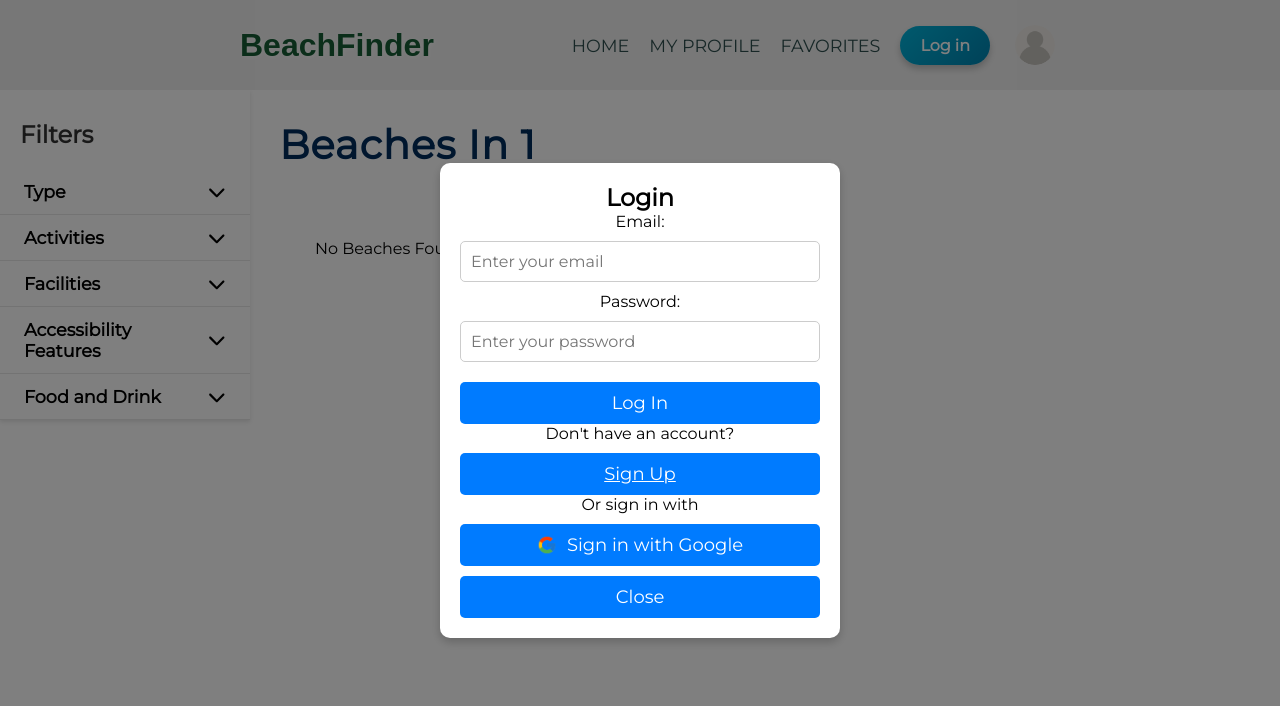
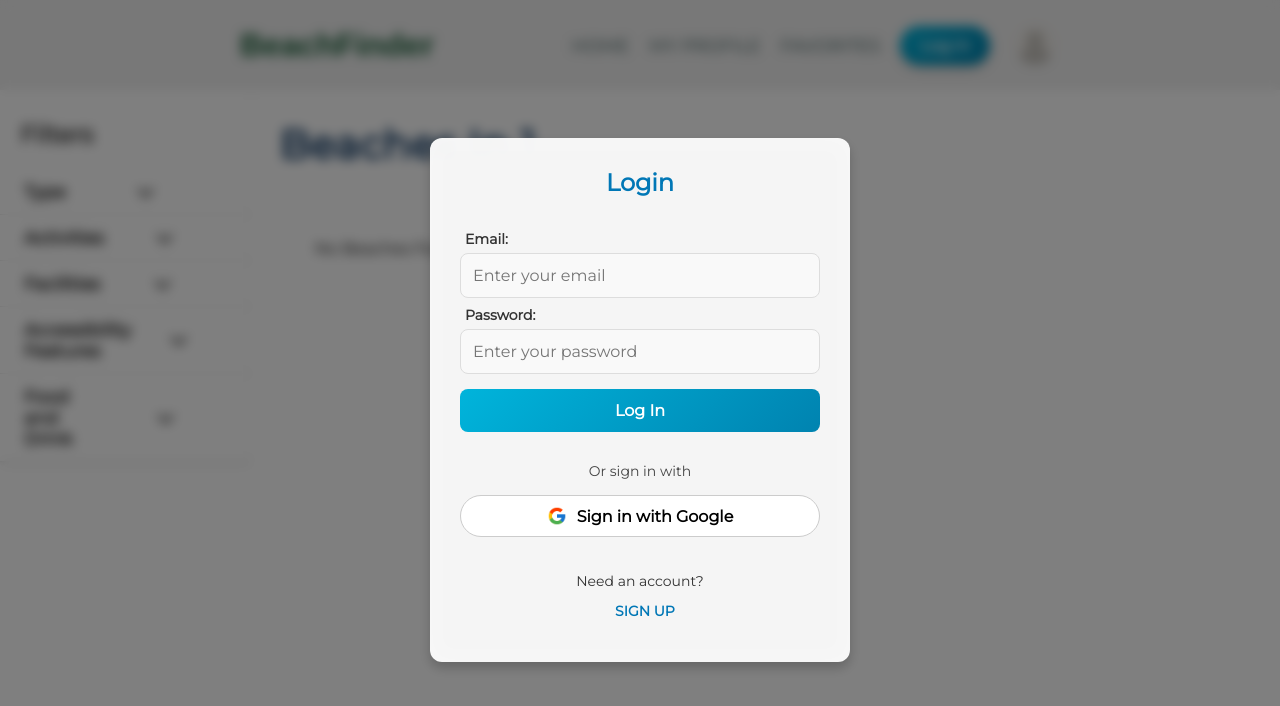
Before and after one commit to mickeytodd/beaches-web, a React (Create React App) app: page /location/1 in a window 1280 px wide. Both pictures are taken after a click on the button "Log in". Shown: the top 706 px of the page. Built offline with nearby package versions, Linux system fonts and the light colour scheme.

Commit message:
login design done

```diff
--- a/src/components/Login/Login.css
+++ b/src/components/Login/Login.css
@@ -10,7 +10,7 @@
 
 @keyframes slideUp {
     from {
-        transform: translateY(20px);
+        transform: translateY(30px);
         opacity: 0;
     }
 
@@ -20,6 +20,9 @@
     }
 }
 
+.login-form__container {
+    padding: 10px 0;
+}
 
 .login-overlay {
     position: fixed;
@@ -28,6 +31,7 @@
     width: 100%;
     height: 100%;
     background: rgba(0, 0, 0, 0.5);
+    backdrop-filter: blur(6px);
     display: flex;
     justify-content: center;
     align-items: center;
@@ -36,70 +40,83 @@
 }
 
 .login-content {
-    background: white;
-    padding: 20px;
-    border-radius: 10px;
-    width: 400px;
+    background: rgba(255, 255, 255, 0.95);
+    backdrop-filter: blur(12px);
+    padding: 30px;
+    border-radius: 12px;
+    width: 420px;
     max-width: 90%;
     text-align: center;
-    box-shadow: 0px 4px 10px rgba(0, 0, 0, 0.2);
+    box-shadow: 0px 6px 12px rgba(0, 0, 0, 0.2);
     animation: slideUp 0.3s ease-in-out;
 }
 
-.login-content input {
-    width: 100%;
-    padding: 10px;
-    margin: 10px 0;
-    border: 1px solid #ccc;
-    border-radius: 5px;
-    font-size: 16px;
+.login-content h2 {
+    color: #0077b6;
+    font-size: 24px;
+    margin-bottom: 15px;
 }
 
-.login-content button {
-    width: 100%;
-    padding: 10px;
-    background: #007bff;
-    color: white;
-    border: none;
-    border-radius: 5px;
-    cursor: pointer;
-    font-size: 18px;
-    margin-top: 10px;
-    transition: background 0.3s ease;
+label {
+    display: block;
+    text-align: left;
+    font-weight: bold;
+    font-size: 14px;
+    margin: 8px 0 5px;
+    color: #333;
+    padding: 0 5px;
 }
 
-.login-content button:hover {
-    background: #0056b3;
+input {
+    width: 100%;
+    padding: 12px;
+    border: 1px solid #ddd;
+    border-radius: 8px;
+    font-size: 16px;
+    background: #f9f9f9;
+    transition: border 0.3s ease;
 }
 
-.close-button {
-    background: red;
-    padding: 8px;
-    border: none;
-    color: white;
-    cursor: pointer;
-    margin-top: 15px;
-    border-radius: 5px;
-    font-size: 16px;
+input:focus {
+    border-color: #00a6fb;
+    outline: none;
+    background: white;
 }
 
-.login_label {
-    color: black;
+button {
+    width: 100%;
+    padding: 12px;
+    border: none;
+    font-size: 16px;
+    font-weight: bold;
+    border-radius: 8px;
+    cursor: pointer;
+    transition: all 0.3s ease-in-out;
+}
+
+button[type="submit"] {
+    background: linear-gradient(135deg, #00b4db, #0083b0);
+    color: white;
+    margin-top: 15px;
+}
+
+button[type="submit"]:hover {
+    background: linear-gradient(135deg, #0093c4, #006494);
+    transform: scale(1.05);
 }
 
 .google-auth {
-    width: 100%;
+    background: white;
+    border: 1px solid #ccc;
     display: flex;
     align-items: center;
     justify-content: center;
-    background: white;
-    border: 1px solid #ccc;
     padding: 10px;
     font-size: 16px;
+    border-radius: 25px;
+    margin-top: 15px;
     cursor: pointer;
-    border-radius: 5px;
-    margin-top: 10px;
-    transition: background 0.3s ease;
+    transition: all 0.3s ease-in-out;
 }
 
 .google-auth img {
@@ -110,48 +127,49 @@
 
 .google-auth:hover {
     background: #f0f0f0;
+    transform: scale(1.05);
 }
 
+.auth-switch {
+    margin-top: 15px;
+    font-size: 14px;
+    color: #333;
+}
 
 .switch-auth {
     background: none;
     border: none;
-    color: #007bff;
+    color: #0077b6;
+    font-size: 14px;
+    font-weight: bold;
     cursor: pointer;
-    font-size: 16px;
-    text-decoration: underline;
-    margin-top: 5px;
+    margin-left: 5px;
 }
 
 .switch-auth:hover {
     color: #0056b3;
+    text-decoration: underline;
 }
 
-h2 {
-    color: black;
-}
-
-label {
-    color: black;
-}
-
-p {
-    color: black;
+.social-media__container {
+    padding: 20px 0;
+    font-size: 14px;
+    color: #444;
 }
 
 @media (max-width: 480px) {
     .login-content {
-        width: 90%;
-        padding: 15px;
+        width: 95%;
+        padding: 20px;
     }
 
     .login-content input {
         font-size: 14px;
-        padding: 8px;
+        padding: 10px;
     }
 
     .login-content button {
-        font-size: 16px;
-        padding: 8px;
+        font-size: 15px;
+        padding: 10px;
     }
 }
--- a/src/components/Login/Login.js
+++ b/src/components/Login/Login.js
@@ -5,10 +5,15 @@ import googleIcon from "../../assets/images/google.png";
 const Login = ({ isOpen, onClose }) => {
     const [isVisible, setIsVisible] = useState(isOpen);
     const [isRegistering, setIsRegistering] = useState(false);
+    const [password, setPassword] = useState("");
+    const [confirmPassword, setConfirmPassword] = useState("");
 
     useEffect(() => {
         if (isOpen) {
             setIsVisible(true);
+            setIsRegistering(false);
+            setPassword("");
+            setConfirmPassword("");
         } else {
             setTimeout(() => setIsVisible(false), 300);
         }
@@ -16,56 +21,65 @@ const Login = ({ isOpen, onClose }) => {
 
     if (!isVisible) return null;
 
+    const handleOverlayClick = (e) => {
+        if (e.target.classList.contains("login-overlay")) {
+            onClose();
+        }
+    };
+
     return (
-        <div className={`login-overlay ${isOpen ? "fade-in" : "fade-out"}`}>
+        <div className={`login-overlay ${isOpen ? "fade-in" : "fade-out"}`} onClick={handleOverlayClick}>
             <div className="login-content">
-                {isRegistering ? (
-                    <>
-                        <h2>Sign Up</h2>
-                        <form>
-                            <label>Full Name:</label>
+                <h2>{isRegistering ? "Sign Up" : "Login"}</h2>
+                <form className="login-form__container">
+                    {isRegistering && (
+                        <>
+                            <label>Name:</label>
                             <input type="text" placeholder="Enter your name" required />
+                        </>
+                    )}
 
-                            <label>Email:</label>
-                            <input type="email" placeholder="Enter your email" required />
+                    <label>Email:</label>
+                    <input type="email" placeholder="Enter your email" required />
 
-                            <label>Password:</label>
-                            <input type="password" placeholder="Create a password" required />
+                    <label>Password:</label>
+                    <input
+                        type="password"
+                        placeholder={isRegistering ? "Create a password" : "Enter your password"}
+                        required
+                        value={password}
+                        onChange={(e) => setPassword(e.target.value)}
+                    />
 
-                            <button type="submit">Sign Up</button>
-                        </form>
+                    {isRegistering && (
+                        <>
+                            <label>Confirm Password:</label>
+                            <input
+                                type="password"
+                                placeholder="Confirm your password"
+                                required
+                                value={confirmPassword}
+                                onChange={(e) => setConfirmPassword(e.target.value)}
+                            />
+                        </>
+                    )}
 
-                        <p>Already have an account?</p>
-                        <button className="switch-auth" onClick={() => setIsRegistering(false)}>Back to Login</button>
+                    <button type="submit">{isRegistering ? "Sign Up" : "Log In"}</button>
+                </form>
 
-                        <p>Or sign up with</p>
-                        <button className="google-auth">
-                            <img src={googleIcon} alt="Google icon" /> Sign up with Google
-                        </button>
-                    </>
-                ) : (
-                    <>
-                        <h2>Login</h2>
-                        <form>
-                            <label>Email:</label>
-                            <input type="email" placeholder="Enter your email" required />
+                <div className="social-media__container">
+                    <p>Or {isRegistering ? "sign up" : "sign in"} with</p>
+                    <button className="google-auth">
+                        <img src={googleIcon} alt="Google icon" /> {isRegistering ? "Sign up" : "Sign in"} with Google
+                    </button>
+                </div>
 
-                            <label>Password:</label>
-                            <input type="password" placeholder="Enter your password" required />
-
-                            <button type="submit">Log In</button>
-                        </form>
-
-                        <p>Don't have an account?</p>
-                        <button className="switch-auth" onClick={() => setIsRegistering(true)}>Sign Up</button>
-
-                        <p>Or sign in with</p>
-                        <button className="google-auth">
-                            <img src={googleIcon} alt="Google icon" /> Sign in with Google
-                        </button>
-                    </>
-                )}
-                <button onClick={onClose} className="close-button">Close</button>
+                <p className="auth-switch">
+                    {isRegistering ? "Already a user?" : "Need an account?"}
+                    <button className="switch-auth" onClick={() => setIsRegistering(!isRegistering)}>
+                        {isRegistering ? "LOG IN" : "SIGN UP"}
+                    </button>
+                </p>
             </div>
         </div>
     );
```
